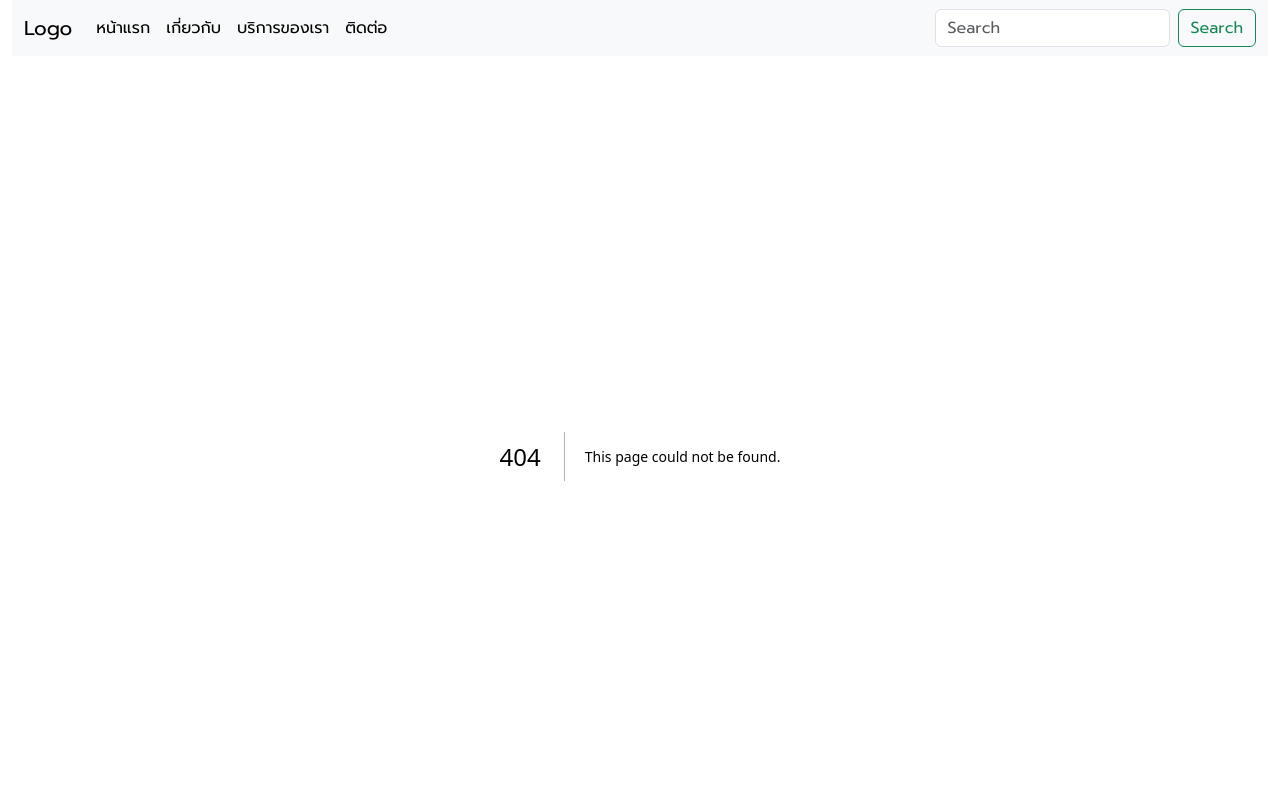
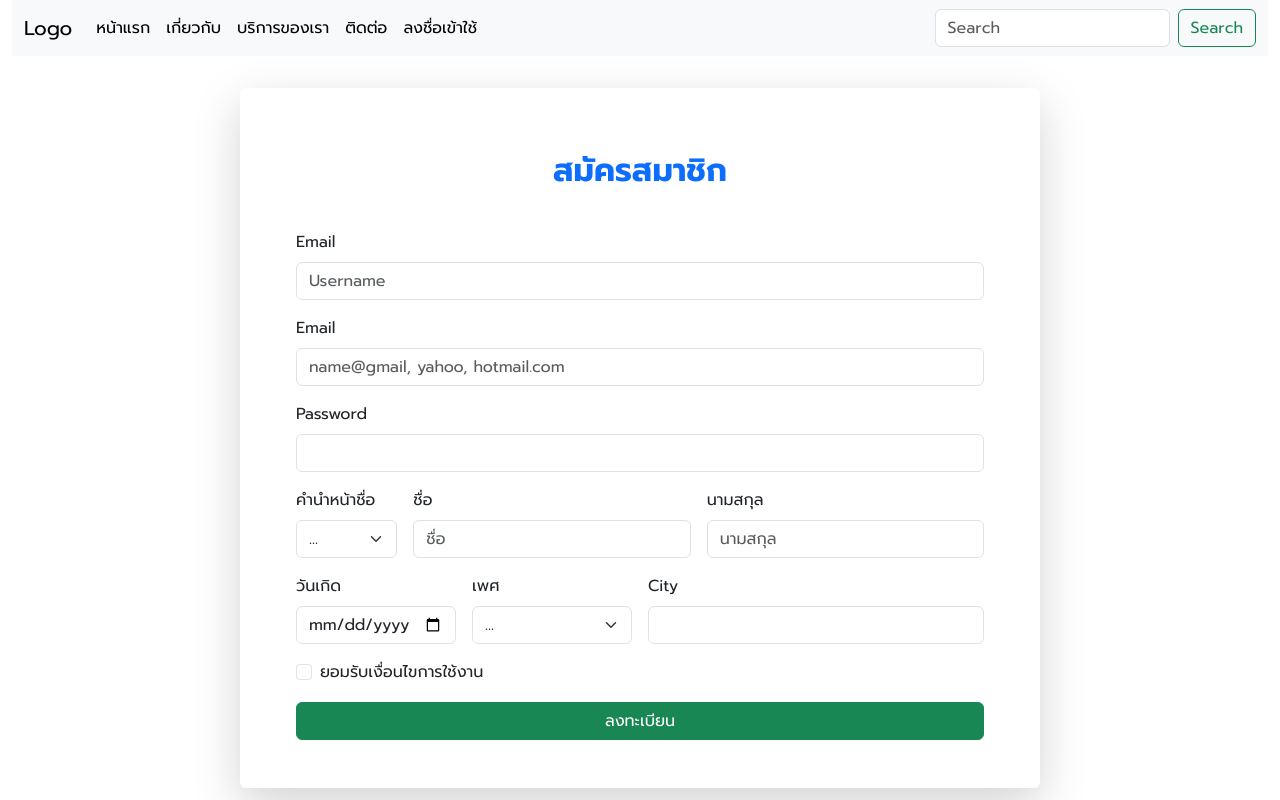
Before and after one commit to GGCh123/frontend, a Next.js app: page /register in a window 1280 px wide. Before the commit this address had no page. Shown: the top 800 px of the page. Built offline with nearby package versions, Linux system fonts and the light colour scheme.

Commit message:
add login and register

```diff
--- /dev/null
+++ b/app/(marketing)/register/page.js
@@ -0,0 +1,68 @@
+export default function Register() {
+  return (
+    <div className="container d-flex justify-content-center mt-5 mb-5">
+      <form className="row g-3 shadow-lg rounded p-5 bg-white w-100" style={{ maxWidth: "800px" }}>
+        <h2 className="text-center mb-4 text-primary fw-bold">สมัครสมาชิก</h2>
+
+        <div className="col-12">
+          <label htmlFor="inputUsername" className="form-label">Email</label>
+          <input type="text" className="form-control" id="inputUsername" placeholder="Username" />
+        </div>
+        <div className="col-12">
+          <label htmlFor="inputEmail" className="form-label">Email</label>
+          <input type="email" className="form-control" id="inputEmail" placeholder="name@gmail, yahoo, hotmail.com" />
+        </div>
+        <div className="col-md-12">
+          <label htmlFor="inputPassword4" className="form-label">Password</label>
+          <input type="password" className="form-control" id="inputPassword" />
+        </div>
+        <div className="col-md-2">
+          <label htmlFor="inputPrefix" className="form-label">คำนำหน้าชื่อ</label>
+          <select id="inputPrefix" className="form-select" defaultValue="default">
+            <option value="default" disabled>...</option>
+            <option value="male">นาย</option>
+            <option value="female">นางสาว</option>
+            <option value="none">ไม่ระบุ</option>
+          </select>
+        </div>
+        <div className="col-md-5">
+          <label htmlFor="inputText4" className="form-label">ชื่อ</label>
+          <input type="text" className="form-control" id="inputText4" placeholder="ชื่อ" />
+        </div>
+        <div className="col-5">
+          <label htmlFor="inputAddress" className="form-label">นามสกุล</label>
+          <input type="text" className="form-control" id="inputAddress" placeholder="นามสกุล" />
+        </div>
+        <div className="col-md-3">
+          <label htmlFor="inputDate" className="form-label">วันเกิด</label>
+          <input type="date" className="form-control" id="inputDate" />
+        </div>
+        <div className="col-md-3">
+          <label htmlFor="inputGender" className="form-label">เพศ</label>
+          <select id="inputGender" className="form-select" defaultValue="default">
+            <option value="default" disabled>...</option>
+            <option value="male">ชาย</option>
+            <option value="female">หญิง</option>
+            <option value="transgender">เพศทางเลือก</option>
+            <option value="none">ไม่ระบุ</option>
+          </select>
+        </div>
+        <div className="col-md-6">
+          <label htmlFor="inputCity" className="form-label">City</label>
+          <input type="text" className="form-control" id="inputCity" />
+        </div>
+        <div className="col-12">
+          <div className="form-check">
+            <input className="form-check-input" type="checkbox" id="gridCheck" />
+            <label className="form-check-label" htmlFor="gridCheck">
+              ยอมรับเงื่อนไขการใช้งาน
+            </label>
+          </div>
+        </div>
+        <div className="col-12">
+          <button type="submit" className="btn btn-success w-100">ลงทะเบียน</button>
+        </div>
+      </form>
+    </div>
+  );
+}
--- a/app/components/Footer.js
+++ b/app/components/Footer.js
@@ -4,7 +4,7 @@ import Link from "next/link";
 
 export default function Footer() {
   return (
-    <footer className="bg-gray-900 text-white mt-10">
+    <footer className="bg-gray-900 text-white mt-0.05">
       <div className="container mx-auto px-6 py-8 grid grid-cols-1 md:grid-cols-3 gap-6 items-center">
         {/* Logo หรือชื่อบริษัท */}
         <div className="text-center md:text-left">
--- a/app/components/Navigation.js
+++ b/app/components/Navigation.js
@@ -1,36 +1,56 @@
 import Link from "next/link";
+import 'bootstrap/dist/css/bootstrap.min.css';
 
 export default function NavBar() {
 
   return (
-  <nav className="navbar navbar-expand-lg bg-body-tertiary">
+    <nav className="navbar navbar-expand-lg bg-body-tertiary bg-light">
       <div className="container-fluid">
-    <a className="navbar-brand" href="/">Logo</a>
-    <button className="navbar-toggler" type="button" data-bs-toggle="collapse" data-bs-target="#navbarSupportedContent" aria-controls="navbarSupportedContent" aria-expanded="false" aria-label="Toggle navigation">
+        <Link href="/" className="navbar-brand">Logo</Link>
+        <button
+          className="navbar-toggler"
+          type="button"
+          data-bs-toggle="collapse"
+          data-bs-target="#navbarSupportedContent"
+          aria-controls="navbarSupportedContent"
+          aria-expanded="false"
+          aria-label="Toggle navigation"
+        >
           <span className="navbar-toggler-icon" />
         </button>
+
         <div className="collapse navbar-collapse" id="navbarSupportedContent">
           <ul className="navbar-nav me-auto mb-2 mb-lg-0">
             <li className="nav-item">
-          <a className="nav-link active" aria-current="page" href="/">หน้าแรก</a>
+              <Link href="/" className="nav-link active" aria-current="page">หน้าแรก</Link>
             </li>
             <li className="nav-item">
-          <a className="nav-link active" href="/about">เกี่ยวกับ</a>
+              <Link href="/about" className="nav-link active">เกี่ยวกับ</Link>
             </li>
             <li className="nav-item">
-          <a className="nav-link active" href="/service" >บริการของเรา</a>
+              <Link href="/service" className="nav-link active">บริการของเรา</Link>
             </li>
             <li className="nav-item">
-          <a className="nav-link active" href="/contact" >ติดต่อ</a>
+              <Link href="/contact" className="nav-link active">ติดต่อ</Link>
+            </li>
+            <li className="nav-item">
+              <Link href="/login" className="nav-link active">ลงชื่อเข้าใช้</Link>
             </li>
           </ul>
+
           <form className="d-flex" role="search">
-        <input className="form-control me-2" type="search" placeholder="Search" aria-label="Search" />
-        <button className="btn btn-outline-success" type="submit">Search</button>
+            <input
+              className="form-control me-2"
+              type="search"
+              placeholder="Search"
+              aria-label="Search"
+            />
+            <button className="btn btn-outline-success" type="submit">
+              Search
+            </button>
           </form>
         </div>
       </div>
     </nav>
-
   );
 }
--- a/app/globals.css
+++ b/app/globals.css
@@ -16,4 +16,6 @@ body {
   background: var(--background);
   color: var(--foreground);
   font-family: Arial, Helvetica, sans-serif;
+  margin: 0;
+  padding: 0;
 }
```
Also changed, not shown: app/(marketing)/login/page.js (added, +61 -0 lines). Lines whose indentation alone changed are shown as unchanged.
